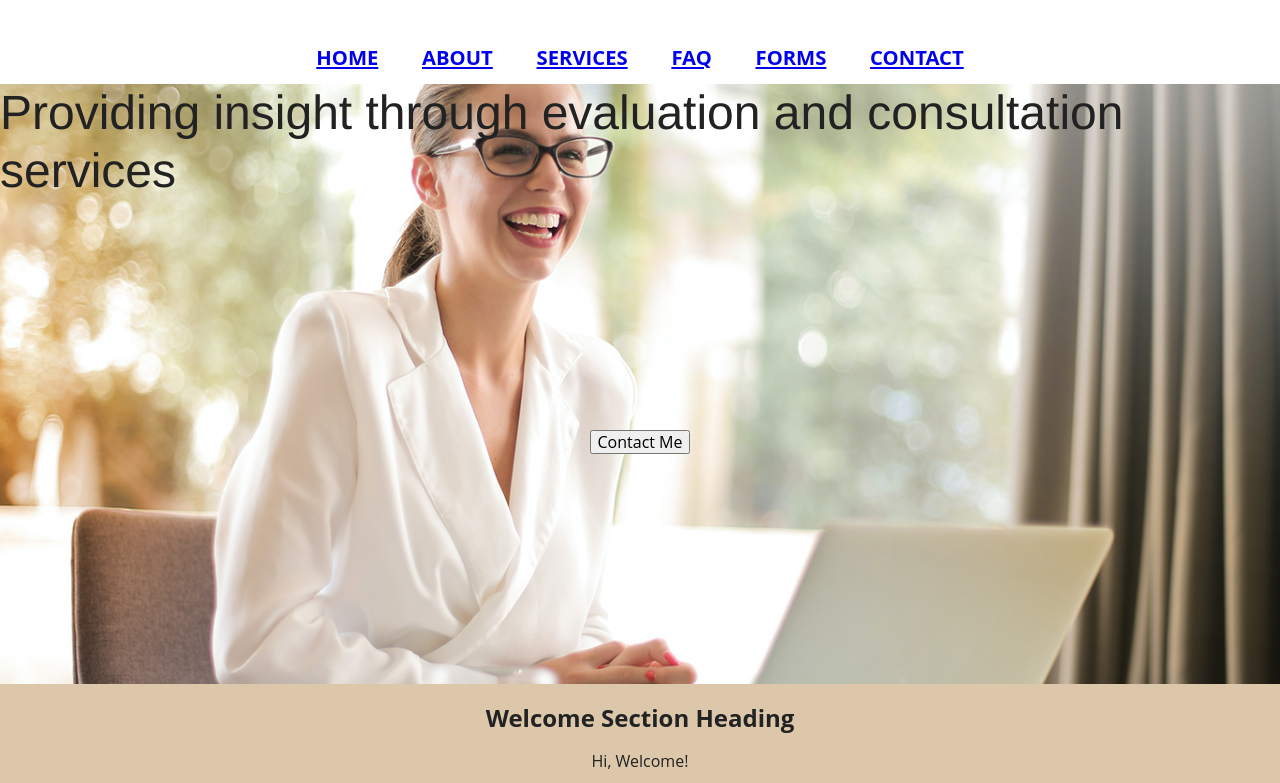
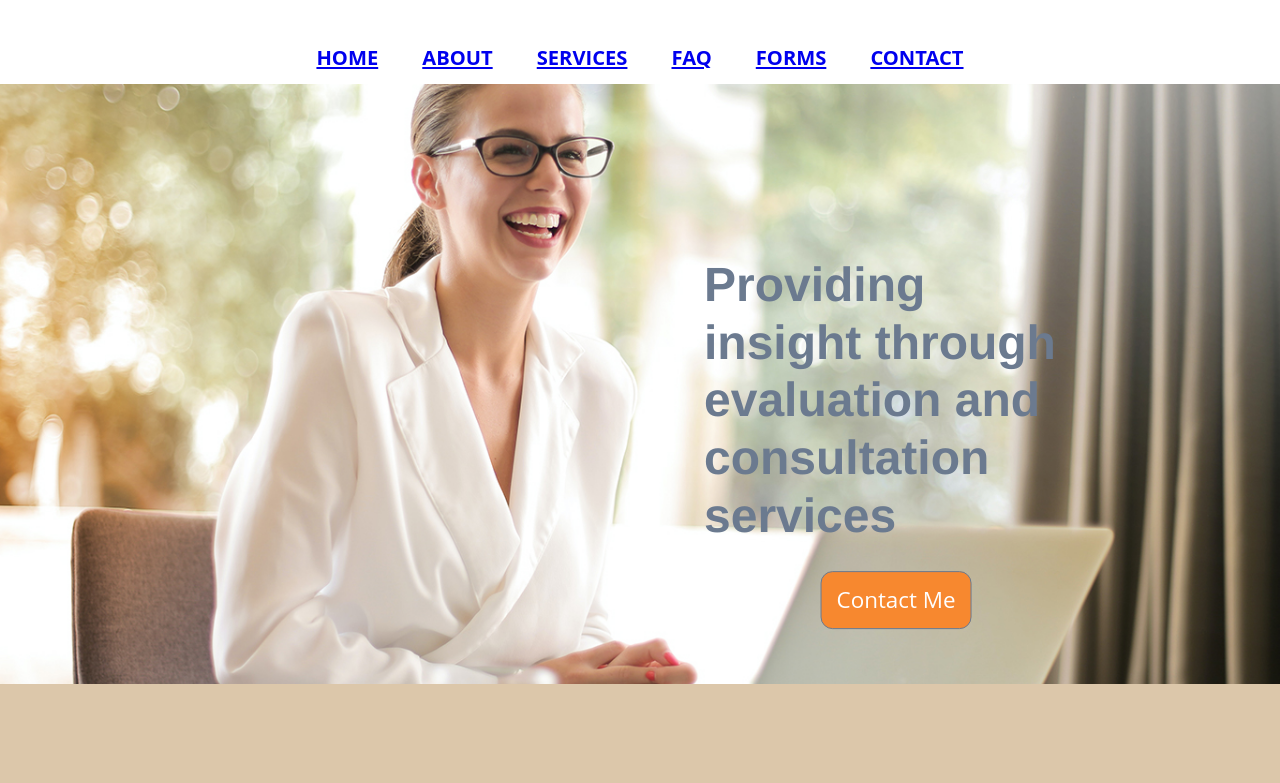
Before and after one commit to CatMonge/website-ridens, a website built with Parcel: page index.html in a window 1280 px wide. Shown: the top 783 px of the page. Built offline with nearby package versions, Linux system fonts and the light colour scheme.

Commit message:
Changed font size for header nav. Changed hero-area h1 tag to hero-text. Added styles to hero-text and hero-button. Added height to welcome section. Added image-right section and styling

```diff
--- a/css/main.css
+++ b/css/main.css
@@ -157,7 +157,7 @@ header nav {
   align-items: center;
   flex-flow: row wrap;
   width: 60%;
-  font-size: 1.125em;
+  font-size: 1.12em;
   font-weight: 700;
   text-transform: uppercase;
 }
@@ -201,16 +201,36 @@ hero-area {
   flex-flow: row wrap;
 }
 
-.hero-area h1 {
-  font-size: 3em;
+.hero-text {
+  font-size: 1.5em;
   font-family: "Poppins", Helvetica, Arial, sans-serif;
   font-weight: 500;
   line-height: 1.2;
   margin: 0;
+  text-align: left;
+  position: absolute;
+  top: 50%;
+  left: 70%;
+  transform: translate(-50%, -50%);
+  color: #6b7a8f;
+}
+
+.hero-button {
+  font-size: 1.4em;
+  color: #fff;
+  background-color: #f7882f;
+  border: 1px solid #6b7a8f;
+  border-radius: 12px;
+  position: absolute;
+  top: 75%;
+  left: 70%;
+  transform: translate(-50%, -50%);
+  padding: 15px;
 }
 
 .welcome {
   background-color: #dcc7aa;
+  height: 500px;
   display: flex;
   justify-content: center;
   align-items: center;
@@ -240,10 +260,10 @@ hero-area {
   border-radius: 50%;
 }
 
-.services .content-wrapper .image-right {
-  display: flex;
-  justify-content: flex-start;
-  align-self: flex-start;
+.image-right {
+  display: inline-flexbox;
+  justify-content: flex-end;
+  align-self: flex-end;
 }
 
 .adult-evals {
```
